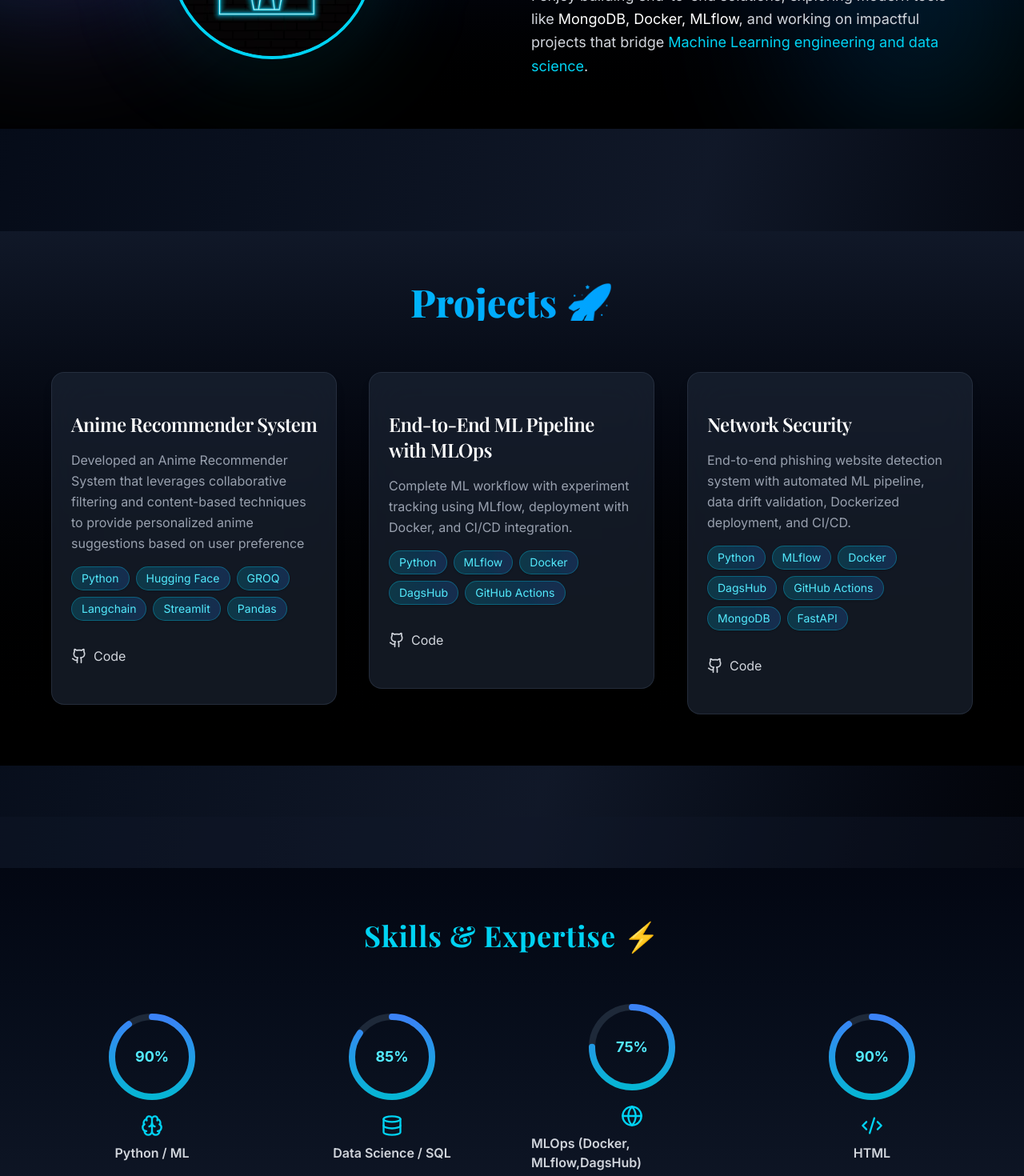
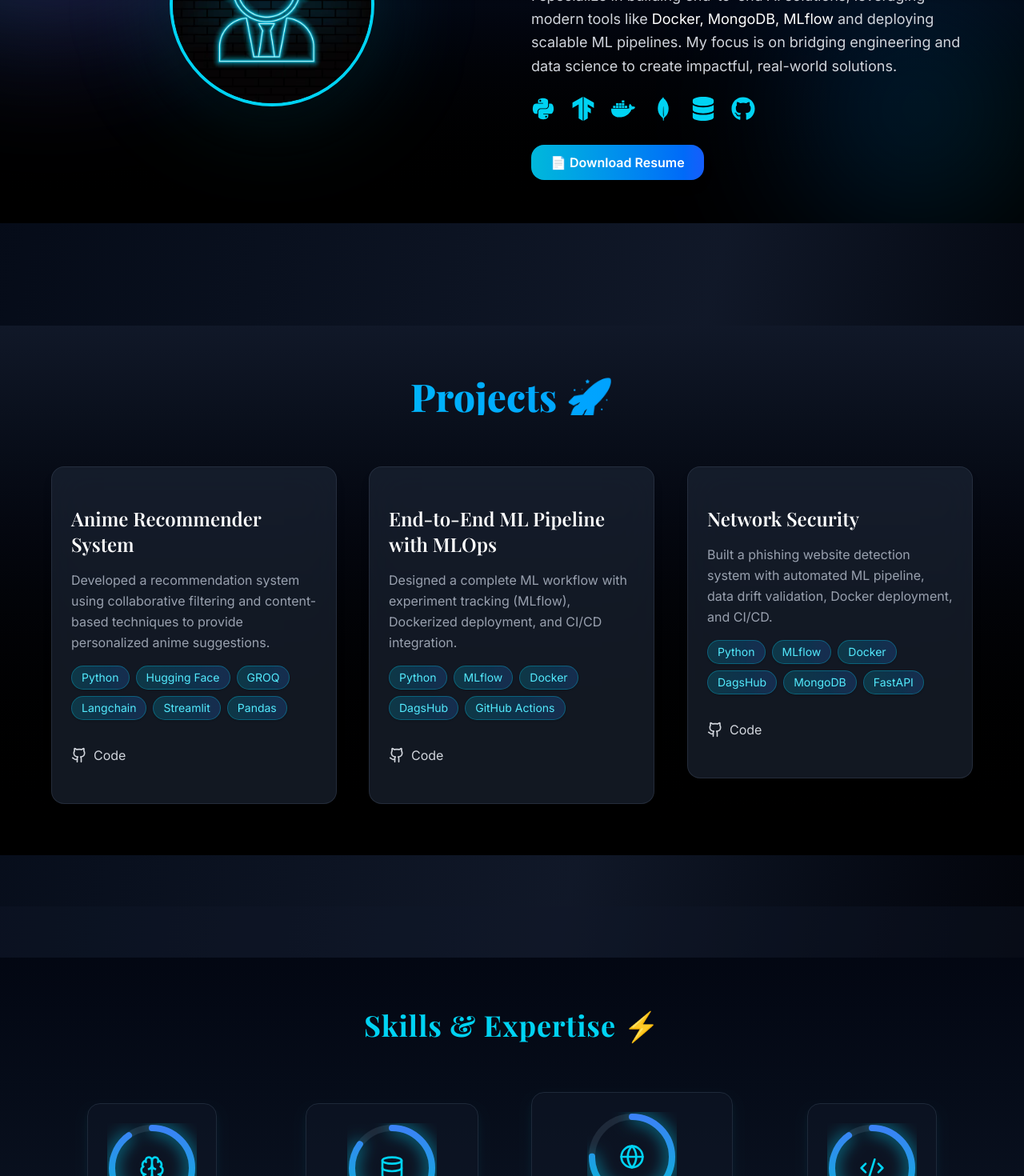
Before and after one commit to abhiramsr04/AbhiramSR-Portfolio, a Next.js app: page / in a window 1280 px wide. Shown: the part 1260-2730 px from the top of the page at 80% size. Built offline with nearby package versions, Linux system fonts and the light colour scheme; a web font is replaced by a local one.

Commit message:
website uggraded version 2

```diff
--- a/src/components/About.tsx
+++ b/src/components/About.tsx
@@ -2,6 +2,9 @@
 
 import { motion } from "framer-motion";
 import Image from "next/image";
+import { FaPython, FaDocker, FaDatabase, FaGithub } from "react-icons/fa";
+import { SiTensorflow, SiMongodb } from "react-icons/si";
+import Link from "next/link";
 
 export default function About() {
   return (
@@ -54,11 +57,10 @@ export default function About() {
             transition={{ delay: 0.3, duration: 0.8 }}
             className="text-lg leading-relaxed"
           >
-            Hi, I’m <span className="text-white font-semibold">Abhiram S R </span> 🚀
+            Hi, I’m <span className="text-white font-semibold">Abhiram S R</span> 🚀
             A passionate{" "}
-            <span className="text-cyan-400">Machine Learning & Data Science Enthusiast </span>
-            with a strong foundation in Machine Learning and hands-on projects
-            in <span className="text-white">ML, MLOps and LLMOps</span>.
+            <span className="text-cyan-400">Machine Learning & Data Science Engineer </span>
+            with a strong foundation in ML, MLOps, and LLMOps.
           </motion.p>
 
           <motion.p
@@ -67,15 +69,35 @@ export default function About() {
             transition={{ delay: 0.5, duration: 0.8 }}
             className="text-lg leading-relaxed"
           >
-            I enjoy building end-to-end solutions, exploring modern tools like{" "}
-            <span className="text-white">MongoDB, Docker, MLflow</span>, and
-            working on impactful projects that bridge{" "}
-            <span className="text-cyan-400">Machine Learning engineering and data science</span>.
+            I specialize in building end-to-end AI solutions, leveraging modern tools like{" "}
+            <span className="text-white">Docker, MongoDB, MLflow</span> and deploying scalable ML pipelines.
+            My focus is on bridging engineering and data science to create impactful, real-world solutions.
           </motion.p>
+
+          {/* Skills Icons */}
+          <div className="flex flex-wrap gap-5 text-3xl text-cyan-400">
+            <FaPython title="Python" />
+            <SiTensorflow title="TensorFlow" />
+            <FaDocker title="Docker" />
+            <SiMongodb title="MongoDB" />
+            <FaDatabase title="SQL & Databases" />
+            <FaGithub title="GitHub" />
+          </div>
+
+          {/* Resume Button */}
+          <div className="pt-4">
+            <Link
+              href="/resume.pdf" // 👉 Place your resume in /public
+              target="_blank"
+              className="px-6 py-3 rounded-2xl bg-gradient-to-r from-cyan-500 to-blue-600 text-white font-semibold shadow-lg hover:scale-105 transition-transform duration-300"
+            >
+              📄 Download Resume
+            </Link>
+          </div>
         </motion.div>
       </div>
 
-      {/* Decorative gradient blur in background */}
+      {/* Decorative gradient blur */}
       <div className="absolute -top-32 -left-32 w-96 h-96 bg-gradient-to-r from-cyan-500 to-purple-600 rounded-full blur-[120px] opacity-30 animate-pulse"></div>
       <div className="absolute bottom-0 right-0 w-72 h-72 bg-gradient-to-r from-blue-600 to-cyan-500 rounded-full blur-[100px] opacity-20"></div>
     </section>
--- a/src/components/Contact.tsx
+++ b/src/components/Contact.tsx
@@ -1,72 +1,109 @@
 "use client";
 
 import { motion } from "framer-motion";
-import { Mail, Linkedin, Github } from "lucide-react";
+import { Mail, Linkedin, Github, Copy } from "lucide-react";
+import { useState } from "react";
 
 export default function Contact() {
+  const [copied, setCopied] = useState(false);
+  const email = "abhiramsr173@gmail.com";
+
+  const handleCopy = () => {
+    navigator.clipboard.writeText(email);
+    setCopied(true);
+    setTimeout(() => setCopied(false), 2000);
+  };
+
+  const socials = [
+    {
+      href: `mailto:${email}`,
+      label: "Email",
+      icon: <Mail className="w-6 h-6" />,
+    },
+    {
+      href: "https://www.linkedin.com/in/abhiramsr2309/",
+      label: "LinkedIn",
+      icon: <Linkedin className="w-6 h-6" />,
+    },
+    {
+      href: "https://github.com/abhiramsr04",
+      label: "GitHub",
+      icon: <Github className="w-6 h-6" />,
+    },
+  ];
+
   return (
     <section
       id="contact"
-      className="relative py-24 px-6 bg-gradient-to-t from-black via-gray-950 to-gray-900 text-gray-200 overflow-hidden"
+      className="relative py-28 px-6 bg-gradient-to-b from-gray-950 via-black to-gray-900 text-gray-100 overflow-hidden"
     >
-      <div className="max-w-4xl mx-auto text-center relative z-10">
+      {/* Background Floating Blobs */}
+      <motion.div
+        initial={{ scale: 0 }}
+        animate={{ scale: 1 }}
+        transition={{ duration: 1 }}
+        className="absolute -top-20 -left-32 w-96 h-96 bg-gradient-to-r from-cyan-500 to-purple-600 rounded-full blur-[120px] opacity-20"
+      />
+      <motion.div
+        initial={{ scale: 0 }}
+        animate={{ scale: 1 }}
+        transition={{ duration: 1, delay: 0.3 }}
+        className="absolute bottom-0 right-0 w-80 h-80 bg-gradient-to-r from-blue-600 to-cyan-500 rounded-full blur-[100px] opacity-20"
+      />
+
+      {/* Container */}
+      <div className="max-w-5xl mx-auto text-center relative z-10">
         {/* Heading */}
         <motion.h2
           initial={{ opacity: 0, y: -20 }}
           whileInView={{ opacity: 1, y: 0 }}
-          transition={{ duration: 0.6 }}
-          className="text-4xl md:text-5xl font-bold bg-gradient-to-r from-cyan-400 via-blue-500 to-purple-500 bg-clip-text text-transparent mb-6"
+          transition={{ duration: 0.8 }}
+          className="text-5xl md:text-6xl font-extrabold tracking-tight bg-gradient-to-r from-cyan-400 via-blue-500 to-purple-500 bg-clip-text text-transparent mb-6"
         >
-          Let’s Connect 📬
+          Let’s Work Together 🚀
         </motion.h2>
 
+        {/* Subtext */}
         <motion.p
           initial={{ opacity: 0, y: 20 }}
           whileInView={{ opacity: 1, y: 0 }}
-          transition={{ delay: 0.2, duration: 0.6 }}
-          className="text-gray-400 mb-12 text-lg"
+          transition={{ duration: 0.8, delay: 0.2 }}
+          className="text-lg md:text-xl text-gray-400 max-w-2xl mx-auto mb-12"
         >
-          Got an opportunity, collaboration idea, or just want to say hi?
-          I’d love to hear from you!
+          Have an opportunity, collaboration idea, or just want to chat?
+          I’d love to connect with you!
         </motion.p>
 
         {/* Social Links */}
         <motion.div
-          initial={{ opacity: 0 }}
-          whileInView={{ opacity: 1 }}
-          transition={{ delay: 0.4, duration: 0.6 }}
+          initial="hidden"
+          whileInView="visible"
+          variants={{
+            hidden: {},
+            visible: {
+              transition: { staggerChildren: 0.15 },
+            },
+          }}
           className="flex flex-wrap justify-center gap-6"
         >
-          {[
-            {
-              href: "mailto:abhiramsr173@gmail.com",
-              label: "Email",
-              icon: <Mail className="w-6 h-6" />,
-            },
-            {
-              href: "https://www.linkedin.com/in/abhiramsr2309/",
-              label: "LinkedIn",
-              icon: <Linkedin className="w-6 h-6" />,
-            },
-            {
-              href: "https://github.com/abhiramsr04",
-              label: "GitHub",
-              icon: <Github className="w-6 h-6" />,
-            },
-          ].map((item, idx) => (
+          {socials.map((item, idx) => (
             <motion.a
               key={idx}
               href={item.href}
               target="_blank"
               rel="noopener noreferrer"
-              whileHover={{ scale: 1.1, y: -3 }}
-              className="group flex items-center gap-3 px-6 py-3 rounded-xl border border-gray-700 hover:border-cyan-400 transition relative overflow-hidden"
+              variants={{
+                hidden: { opacity: 0, y: 20 },
+                visible: { opacity: 1, y: 0 },
+              }}
+              whileHover={{ scale: 1.08, y: -4 }}
+              className="group relative flex items-center gap-3 px-6 py-3 rounded-2xl border border-gray-700 hover:border-cyan-400 transition-all duration-300 backdrop-blur-lg bg-white/5 overflow-hidden"
             >
-              {/* Glow Effect */}
-              <span className="absolute inset-0 bg-gradient-to-r from-cyan-500/10 to-purple-500/10 opacity-0 group-hover:opacity-100 blur-xl transition"></span>
+              {/* Glow */}
+              <span className="absolute inset-0 bg-gradient-to-r from-cyan-500/10 to-purple-500/10 opacity-0 group-hover:opacity-100 blur-xl transition-all"></span>
 
-              {/* Icon with ring */}
-              <span className="relative flex items-center justify-center w-10 h-10 rounded-full border border-gray-600 group-hover:border-cyan-400 transition">
+              {/* Icon */}
+              <span className="relative flex items-center justify-center w-10 h-10 rounded-full border border-gray-600 group-hover:border-cyan-400 transition-all">
                 {item.icon}
               </span>
               <span className="text-lg">{item.label}</span>
@@ -74,20 +111,34 @@ export default function Contact() {
           ))}
         </motion.div>
 
+        {/* Copy Email Button */}
+        <motion.div
+          initial={{ opacity: 0, y: 20 }}
+          whileInView={{ opacity: 1, y: 0 }}
+          transition={{ duration: 0.8, delay: 0.6 }}
+          className="mt-10"
+        >
+          <button
+            onClick={handleCopy}
+            className="group flex items-center mx-auto gap-3 px-6 py-3 rounded-2xl border border-gray-700 hover:border-green-400 transition-all backdrop-blur-lg bg-white/5 hover:bg-white/10"
+          >
+            <Copy className="w-5 h-5 group-hover:text-green-400" />
+            <span className="text-gray-300 group-hover:text-green-400">
+              {copied ? "Copied to Clipboard!" : email}
+            </span>
+          </button>
+        </motion.div>
+
         {/* Footer */}
         <motion.p
           initial={{ opacity: 0 }}
           whileInView={{ opacity: 1 }}
-          transition={{ delay: 0.6, duration: 0.6 }}
+          transition={{ delay: 0.8, duration: 0.6 }}
           className="mt-16 text-sm text-gray-500"
         >
           © {new Date().getFullYear()} Abhiram S R • Built with ❤️ using Next.js & Tailwind
         </motion.p>
       </div>
-
-      {/* Background glow blobs */}
-      <div className="absolute -bottom-32 -left-32 w-96 h-96 bg-gradient-to-r from-cyan-500 to-purple-600 rounded-full blur-[120px] opacity-25"></div>
-      <div className="absolute top-0 right-0 w-72 h-72 bg-gradient-to-r from-blue-600 to-cyan-500 rounded-full blur-[100px] opacity-20"></div>
     </section>
   );
 }
--- a/src/components/Projects.tsx
+++ b/src/components/Projects.tsx
@@ -9,7 +9,7 @@ const projects = [
   {
     title: "Anime Recommender System",
     description:
-      "Developed an Anime Recommender System that leverages collaborative filtering and content-based techniques to provide personalized anime suggestions based on user preference",
+      "Developed a recommendation system using collaborative filtering and content-based techniques to provide personalized anime suggestions.",
     tech: ["Python", "Hugging Face", "GROQ", "Langchain", "Streamlit", "Pandas"],
     github: "https://github.com/abhiramsr04/Anime-Recommender-System",
     demo: "#",
@@ -17,16 +17,16 @@ const projects = [
   {
     title: "End-to-End ML Pipeline with MLOps",
     description:
-      "Complete ML workflow with experiment tracking using MLflow, deployment with Docker, and CI/CD integration.",
-    tech: ["Python", "MLflow", "Docker", "DagsHub", "GitHub Actions", ],
+      "Designed a complete ML workflow with experiment tracking (MLflow), Dockerized deployment, and CI/CD integration.",
+    tech: ["Python", "MLflow", "Docker", "DagsHub", "GitHub Actions"],
     github: "https://github.com/abhiramsr04/DataScienceProject",
     demo: "#",
   },
   {
     title: "Network Security",
     description:
-      "End-to-end phishing website detection system with automated ML pipeline, data drift validation, Dockerized deployment, and CI/CD.",
-    tech: ["Python", "MLflow", "Docker", "DagsHub", "GitHub Actions", "MongoDB", "FastAPI"],
+      "Built a phishing website detection system with automated ML pipeline, data drift validation, Docker deployment, and CI/CD.",
+    tech: ["Python", "MLflow", "Docker", "DagsHub", "MongoDB", "FastAPI"],
     github: "https://github.com/abhiramsr04/networksecurity",
     demo: "#",
   },
@@ -34,7 +34,10 @@ const projects = [
 
 export default function Projects() {
   return (
-    <section id="projects" className="py-24 px-6 bg-gradient-to-b from-gray-900 to-black text-gray-200">
+    <section
+      id="projects"
+      className="py-24 px-6 bg-gradient-to-b from-gray-900 to-black text-gray-200"
+    >
       <div className="max-w-6xl mx-auto">
         {/* Heading */}
         <motion.h2
@@ -47,34 +50,68 @@ export default function Projects() {
         </motion.h2>
 
         {/* Project Cards */}
-        <div className="grid md:grid-cols-2 lg:grid-cols-3 gap-10">
+        <motion.div
+          initial="hidden"
+          whileInView="show"
+          viewport={{ once: true }}
+          variants={{
+            hidden: {},
+            show: {
+              transition: {
+                staggerChildren: 0.2,
+              },
+            },
+          }}
+          className="grid md:grid-cols-2 lg:grid-cols-3 gap-10"
+        >
           {projects.map((project, i) => (
             <motion.div
               key={i}
-              initial={{ opacity: 0, y: 50 }}
-              whileInView={{ opacity: 1, y: 0 }}
-              transition={{ duration: 0.6, delay: i * 0.2 }}
+              variants={{
+                hidden: { opacity: 0, y: 50 },
+                show: { opacity: 1, y: 0 },
+              }}
             >
-              <Tilt glareEnable={true} glareMaxOpacity={0.25} glareBorderRadius="16px" scale={1.05}>
-                <Card className="bg-gray-800/60 border border-gray-700/50 backdrop-blur-xl rounded-2xl shadow-lg hover:shadow-cyan-500/30 transition overflow-hidden">
+              <Tilt
+                glareEnable={true}
+                glareMaxOpacity={0.2}
+                glareColor="#0ff"
+                tiltMaxAngleX={10}
+                tiltMaxAngleY={10}
+                scale={1.05}
+                transitionSpeed={400}
+              >
+                <motion.a
+                  href={project.demo !== "#" ? project.demo : project.github}
+                  target="_blank"
+                  rel="noopener noreferrer"
+                  className="block group"
+                >
+                  <Card className="relative bg-gray-800/60 border border-gray-700/50 backdrop-blur-xl rounded-2xl shadow-lg overflow-hidden
+                    transition-all duration-300 hover:shadow-cyan-500/40 hover:border-cyan-400/30">
                     <CardContent className="p-6 space-y-4">
                       {/* Title */}
-                    <h3 className="text-2xl font-semibold text-white tracking-tight">
+                      <h3 className="text-2xl font-semibold text-white group-hover:text-cyan-300 transition-colors">
                         {project.title}
                       </h3>
 
                       {/* Description */}
-                    <p className="text-gray-400 leading-relaxed">{project.description}</p>
+                      <p className="text-gray-400 leading-relaxed">
+                        {project.description}
+                      </p>
 
-                    {/* Tech stack */}
+                      {/* Tech Stack */}
                       <div className="flex flex-wrap gap-2">
                         {project.tech.map((tech, idx) => (
-                        <span
+                          <motion.span
                             key={idx}
-                          className="px-3 py-1 text-sm bg-gradient-to-r from-cyan-500/20 to-blue-500/20 text-cyan-300 border border-cyan-400/30 rounded-full shadow-sm hover:shadow-cyan-400/40 transition"
+                            whileHover={{ scale: 1.1 }}
+                            className="px-3 py-1 text-sm bg-gradient-to-r from-cyan-500/20 to-blue-500/20
+                              text-cyan-300 border border-cyan-400/30 rounded-full shadow-sm
+                              transition hover:shadow-cyan-400/40"
                           >
                             {tech}
-                        </span>
+                          </motion.span>
                         ))}
                       </div>
 
@@ -105,10 +142,11 @@ export default function Projects() {
                       </div>
                     </CardContent>
                   </Card>
+                </motion.a>
               </Tilt>
             </motion.div>
           ))}
-        </div>
+        </motion.div>
       </div>
     </section>
   );
--- a/src/components/Skills.tsx
+++ b/src/components/Skills.tsx
@@ -1,28 +1,35 @@
 "use client";
 
 import { motion } from "framer-motion";
-import { Code2, Database, Brain, Globe, Boxes, GitBranch, Layers, Cog } from "lucide-react";
+import {
+  Code2,
+  Database,
+  Brain,
+  Globe,
+  Boxes,
+  GitBranch,
+  Layers,
+  Cog,
+} from "lucide-react";
 
 const skills = [
-  // Existing
-  { name: "Python / ML", level: 90, icon: Brain },
-  { name: "Data Science / SQL", level: 85, icon: Database },
-  { name: "MLOps (Docker, MLflow,DagsHub)", level: 75, icon: Globe },
-  { name: "HTML", level: 90, icon: Code2 },
-
-  // New: Libraries & Frameworks
-  { name: "Analytics(Pandas, Numpy, Seaborn, Matplotlib)", level: 85, icon: Layers },
-  { name: "Jupyter Notebook", level: 85, icon: Boxes },
-  { name: "Power-BI", level: 80, icon: Boxes },
-
-  // New: Version Control & Deployment
-  { name: "Git/GitHub", level: 85, icon: GitBranch },
-  { name: "CI/CD (Basic)", level: 85, icon: Cog },
+  { name: "Python / ML", level: 90, icon: Brain, desc: "Data modeling, ML algorithms, DL basics" },
+  { name: "Data Science / SQL", level: 85, icon: Database, desc: "Data wrangling, analytics, optimization" },
+  { name: "MLOps (Docker, MLflow, DagsHub)", level: 75, icon: Globe, desc: "Pipeline automation & model deployment" },
+  { name: "HTML", level: 90, icon: Code2, desc: "Frontend structure & semantic markup" },
+  { name: "Analytics (Pandas, Numpy, Seaborn, Matplotlib)", level: 85, icon: Layers, desc: "EDA, visualization, numerical analysis" },
+  { name: "Jupyter Notebook", level: 85, icon: Boxes, desc: "Experimentation & data storytelling" },
+  { name: "Power-BI", level: 80, icon: Boxes, desc: "Business intelligence dashboards" },
+  { name: "Git/GitHub", level: 85, icon: GitBranch, desc: "Version control & collaboration" },
+  { name: "CI/CD (Basic)", level: 85, icon: Cog, desc: "Automated workflows & deployment" },
 ];
 
 export default function Skills() {
   return (
-    <section id="skills" className="py-24 px-6 bg-gradient-to-b from-gray-950 via-gray-900 to-gray-950 text-gray-300">
+    <section
+      id="skills"
+      className="py-24 px-6 bg-gradient-to-b from-gray-950 via-gray-900 to-gray-950 text-gray-300"
+    >
       <div className="max-w-6xl mx-auto">
         {/* Heading */}
         <motion.h2
@@ -42,10 +49,10 @@ export default function Skills() {
               initial={{ opacity: 0, scale: 0.8 }}
               whileInView={{ opacity: 1, scale: 1 }}
               transition={{ duration: 0.6, delay: i * 0.1 }}
-              className="relative flex flex-col items-center space-y-4 group"
+              className="relative flex flex-col items-center p-6 rounded-2xl bg-gray-900/50 border border-gray-800 hover:border-cyan-500 transition-all duration-300 shadow-lg shadow-cyan-500/10 hover:shadow-cyan-500/30 group"
             >
-              {/* Circular progress */}
-              <div className="relative w-28 h-28">
+              {/* Glowing Circular Ring */}
+              <div className="relative w-28 h-28 flex items-center justify-center">
                 <svg className="w-28 h-28 -rotate-90">
                   <circle
                     cx="56"
@@ -64,11 +71,14 @@ export default function Skills() {
                     strokeWidth="8"
                     strokeLinecap="round"
                     fill="transparent"
-                    initial={{ strokeDasharray: 0 }}
-                    whileInView={{
-                      strokeDasharray: `${(2 * Math.PI * 50 * skill.level) / 100}, 999`,
+                    strokeDasharray={`${2 * Math.PI * 50}`}
+                    strokeDashoffset={`${2 * Math.PI * 50}`}
+                    animate={{
+                      strokeDashoffset:
+                        2 * Math.PI * 50 * (1 - skill.level / 100),
                     }}
-                    transition={{ duration: 1.2, ease: "easeOut" }}
+                    transition={{ duration: 1.5, ease: "easeOut" }}
+                    className="drop-shadow-[0_0_10px_#06b6d4]"
                   />
                   <defs>
                     <linearGradient id="grad" x1="0%" y1="0%" x2="100%" y2="0%">
@@ -78,17 +88,19 @@ export default function Skills() {
                   </defs>
                 </svg>
 
-                {/* Percentage in center */}
-                <span className="absolute inset-0 flex items-center justify-center font-bold text-lg text-cyan-300 group-hover:scale-110 transition">
-                  {skill.level}%
-                </span>
+                {/* Skill Icon */}
+                <skill.icon className="w-8 h-8 text-cyan-400 absolute group-hover:scale-125 transition-transform duration-300" />
               </div>
 
-              {/* Icon + Name */}
-              <div className="flex flex-col items-center">
-                <skill.icon className="w-7 h-7 text-cyan-400 mb-2 group-hover:text-cyan-300 transition" />
-                <span className="text-base font-semibold">{skill.name}</span>
-              </div>
+              {/* Skill Name */}
+              <span className="mt-4 text-lg font-semibold text-white text-center">
+                {skill.name}
+              </span>
+
+              {/* Tooltip */}
+              <span className="absolute opacity-0 group-hover:opacity-100 bottom-[-60px] w-52 text-center bg-gray-800 text-sm text-gray-300 px-3 py-2 rounded-lg border border-cyan-500/50 shadow-lg transition-opacity duration-300">
+                {skill.desc}
+              </span>
             </motion.div>
           ))}
         </div>
```
Also changed, not shown: src/components/Education.tsx (+66 -54 lines), src/components/Navbar.tsx (+53 -21 lines), 1 other file (tests, documents, lock files or other folders). Lines whose indentation alone changed are shown as unchanged.
